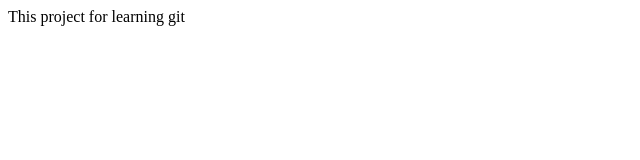
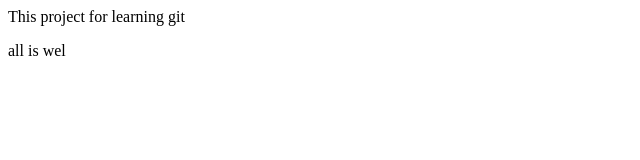
Before and after one commit to IrshanaC/sample_git, a plain HTML site: page hai.html in a window 1280 px wide. Shown: the full height of the page, 0-640 px from the left. Drawn offline with Linux system fonts and the light colour scheme.

Commit message:
positive cmd add

```diff
--- a/hai.html
+++ b/hai.html
@@ -1,3 +1,4 @@
 <html>
 <p>This project for learning git</p>
+<p>all is wel</p>
 </html>
```
